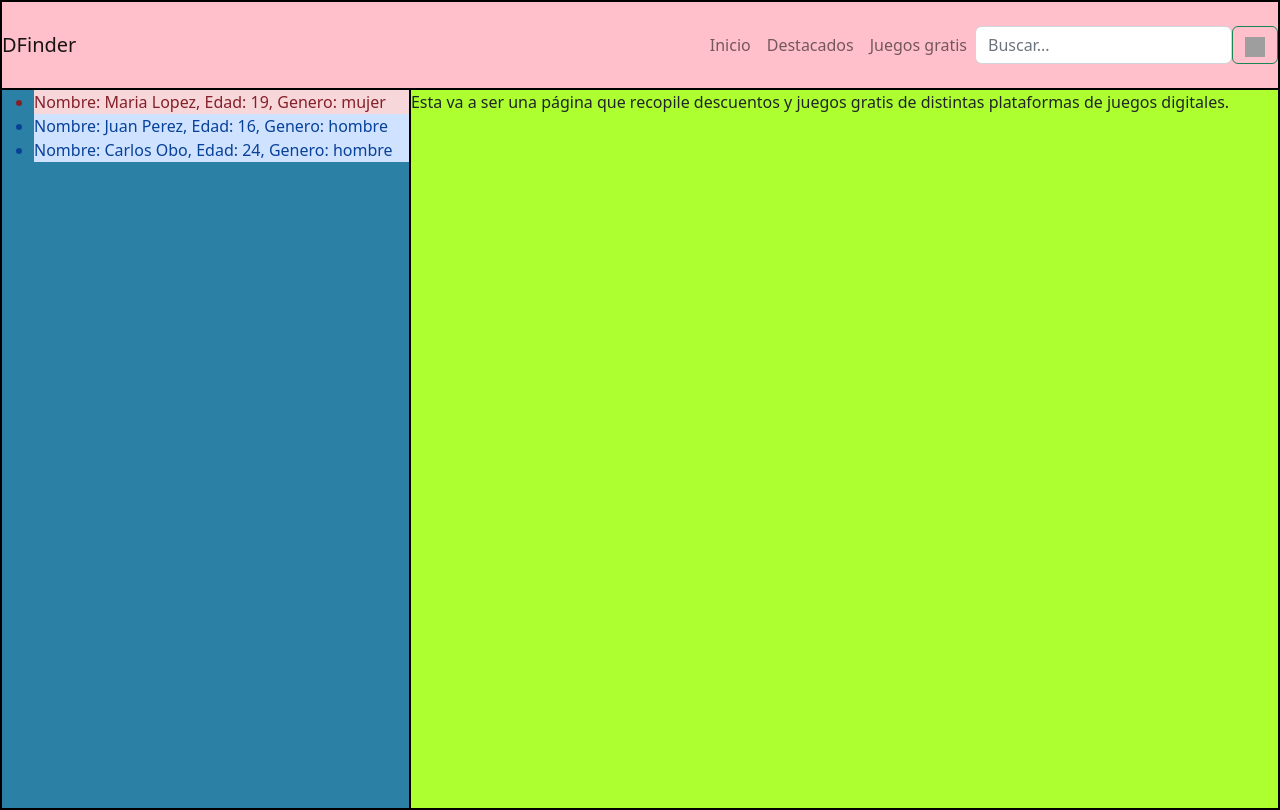
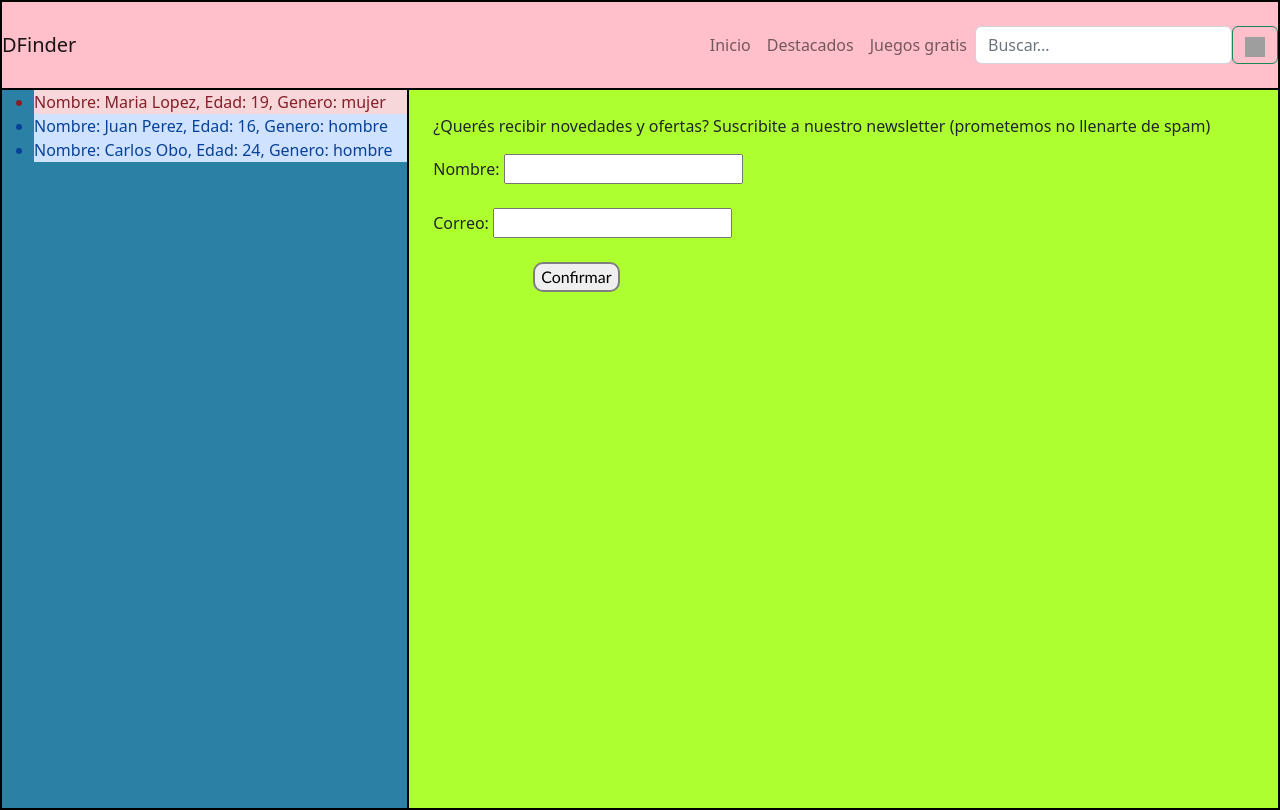
Before and after one commit to MartinWassner/AngularCoder, an Angular app: page / in a window 1280 px wide. Built offline with nearby package versions, Linux system fonts and the light colour scheme; grey boxes are pictures that could not be loaded.

Commit message:
Agregado Forms

```diff
--- a/src/app/clase1/main/main.component.html
+++ b/src/app/clase1/main/main.component.html
@@ -1 +1 @@
-<p>Esta va a ser una página que recopile descuentos y juegos gratis de distintas plataformas de juegos digitales.</p>
+<app-forms></app-forms>
--- /dev/null
+++ b/src/app/forms/forms.component.css
@@ -0,0 +1,17 @@
+span {
+    color: red;
+    font-weight: 500;
+    margin: 5px;
+}
+
+button{
+    border-radius: 10px;
+    margin-left: 100px;
+    border: 2px solid grey;
+    font-family: 'Gill Sans', 'Gill Sans MT', Calibri, 'Trebuchet MS', sans-serif;
+
+}
+
+button:hover{
+    background-color: rgb(127, 177, 248);
+}
--- /dev/null
+++ b/src/app/forms/forms.component.html
@@ -0,0 +1,11 @@
+<div class="m-4">
+    <p>¿Querés recibir novedades y ofertas? Suscribite a nuestro newsletter (prometemos no llenarte de spam)</p>
+    <form [formGroup]="formularioPrincipal" (ngSubmit)="submit()">
+        Nombre: <input type="text" formControlName="nombre" required> <br> <br>
+        Correo: <input class="correoBox "type="email" formControlName="email" [ngClass]="formularioPrincipal.get('email')?.invalid && formularioPrincipal.get('email')?.dirty ? 'error' : ''">
+        <span *ngIf="formularioPrincipal.get('email')?.invalid && formularioPrincipal.get('email')?.dirty">Formato de email incorrecto</span> <br> <br>
+        <button type="submit" > Confirmar </button>
+    </form>
+
+
+</div>
--- /dev/null
+++ b/src/app/forms/forms.component.ts
@@ -0,0 +1,32 @@
+import { Component, OnInit } from '@angular/core';
+import { FormBuilder, FormControl, FormGroup, Validators} from '@angular/forms'
+// import { FormsComponent } from './forms.component';
+
+@Component({
+  selector: 'app-forms',
+  templateUrl: './forms.component.html',
+  styleUrls: ['./forms.component.css']
+})
+export class FormsComponent{
+
+  public formularioPrincipal: FormGroup;
+  public formularioSecundario: FormGroup;
+
+
+  constructor(private fb: FormBuilder){}
+
+  ngOnInit(): void{
+    this.formularioPrincipal = this.fb.group({
+      nombre: [''],
+      email: ['', [Validators.required, Validators.email]],
+  });
+  this.formularioSecundario = new FormGroup({
+    nombre: new FormControl()
+  })
+  }
+
+  submit() : void {
+    console.log(this.formularioPrincipal.value),
+    console.log(this.formularioPrincipal.valid)
+  }
+}
```
Also changed, not shown: src/app/app.module.ts (+7 -2 lines), src/app/app.component.html (line endings or trailing spaces), 1 other file (tests, documents, lock files or other folders).
